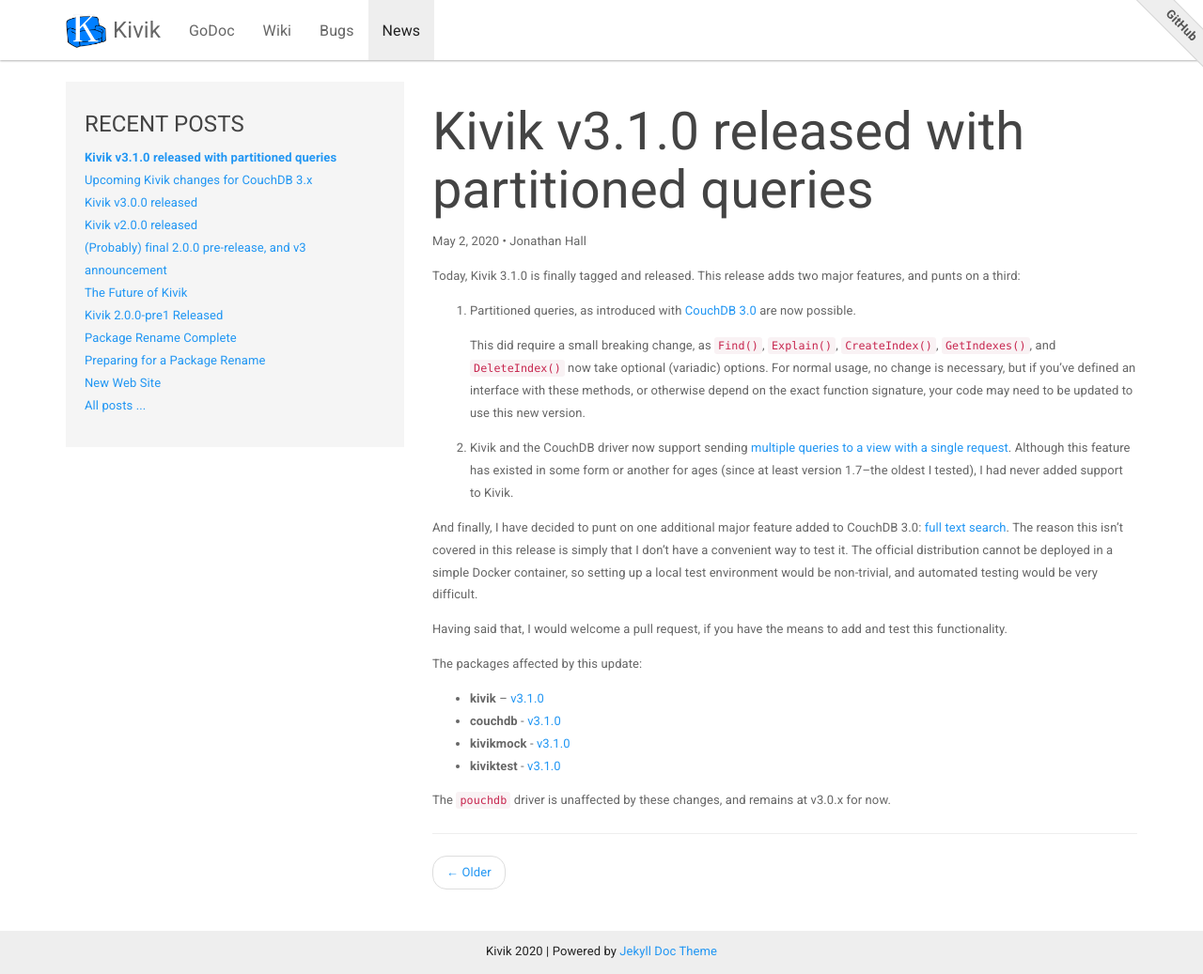
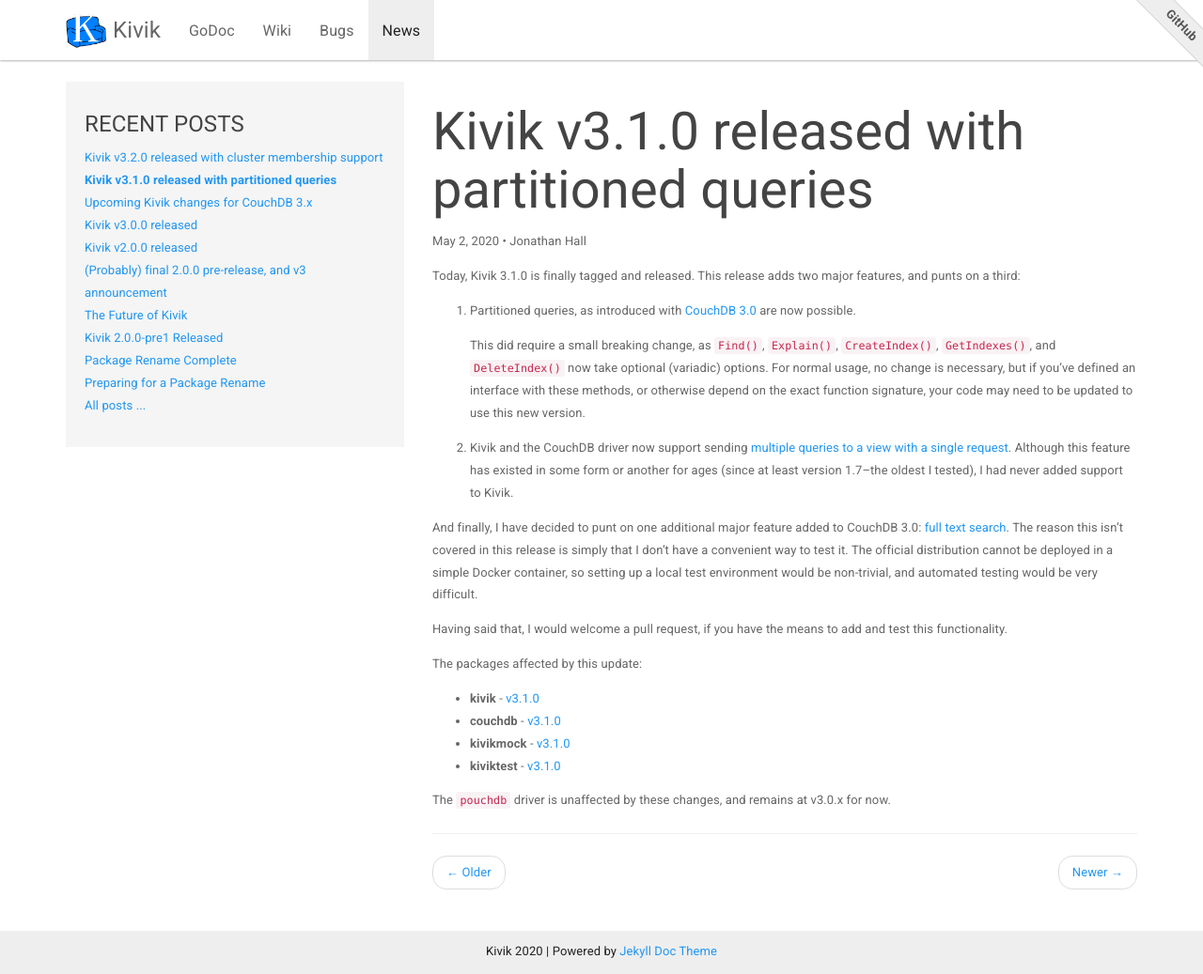
Before and after one commit to go-kivik/kivik.github.io, a Jekyll site: the page built from _posts/2020-05-02-v3.1-released.md, in a window 1280 px wide and 1037 px high. Shown: the whole window at 94% size. Built offline with Jekyll 4.4.1, drawn with Linux system fonts in a browser that asks for light colours; nearby versions of some CDN libraries; some of the changed lines change nothing that is shown.

Commit message:
Announce 3.2 release

```diff
--- a/_posts/2020-05-02-v3.1-released.md
+++ b/_posts/2020-05-02-v3.1-released.md
@@ -36,7 +36,7 @@
 
 The packages affected by this update:
 
-- **kivik** -- [v3.1.0](https://github.com/go-kivik/kivik/releases/tag/v3.1.0)
+- **kivik** - [v3.1.0](https://github.com/go-kivik/kivik/releases/tag/v3.1.0)
 - **couchdb** - [v3.1.0](https://github.com/go-kivik/couchdb/releases/tag/v3.1.0)
 - **kivikmock** - [v3.1.0](https://github.com/go-kivik/kivikmock/releases/tag/v3.1.0)
 - **kiviktest** - [v3.1.0](https://github.com/go-kivik/kiviktest/releases/tag/v3.1.0)
--- /dev/null
+++ b/_posts/2020-07-10-v3.2-released.md
@@ -0,0 +1,25 @@
+---
+layout: post
+title: Kivik v3.2.0 released with cluster membership support
+date: 2020-05-02
+author: Jonathan Hall
+permalink: /v3_2-released
+excerpt: "v3.2.0 supports the /_membership endpoint"
+---
+
+Today, Kivik 3.2.0 was tagged and released.  This release adds a single minor
+feature: the `Membership()` method, which allows access to the `/_membership`
+endpoint on CouchDB 2.x and newer.
+
+I needed this for a project at work, where we need to programmatically query all
+nodes in cluster.
+
+I initially opted not to include this in Kivik, as it felt more like a
+system-administration task, but my mind was changed when I needed it in
+production.
+
+The packages affected by this update:
+
+- **kivik** - [v3.2.0](https://github.com/go-kivik/kivik/releases/tag/v3.2.0)
+- **couchdb** - [v3.2.0](https://github.com/go-kivik/couchdb/releases/tag/v3.2.0)
+- **kivikmock** - [v3.2.0](https://github.com/go-kivik/kivikmock/releases/tag/v3.2.0)
```
